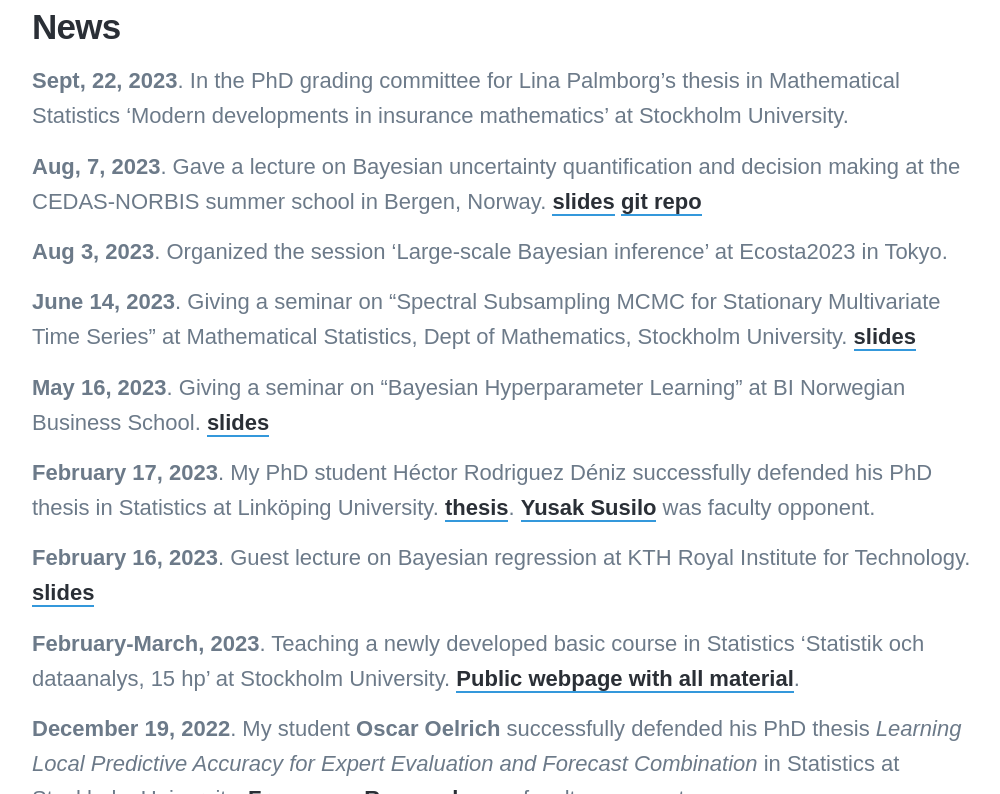
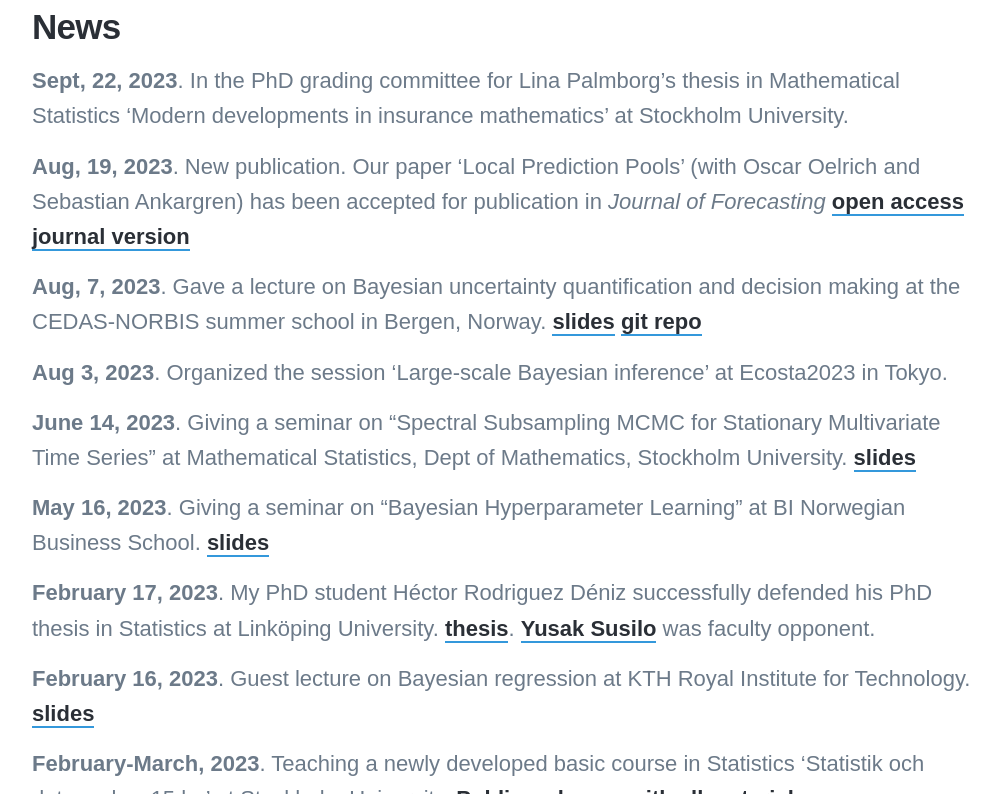
Before and after one commit to mattiasvillani/mattiasvillani.github.io, a Jekyll site: the page built from _pages/news.md, in a window 1280 px wide and 900 px high, scrolled down 502 px, cut to the strip 106-900 px from the top of the window. Shown: the whole strip, without its empty margins (138-1138 px from the left). Built offline with Jekyll 4.4.1, drawn with Linux system fonts in a browser that asks for light colours; nearby versions of some CDN libraries; some web fonts are replaced.

Commit message:
adding stm course and oscars publication

```diff
--- a/_pages/news.md
+++ b/_pages/news.md
@@ -8,6 +8,8 @@ featured_image: /images/linocut_newspaper.png
 ## News
 
 **Sept, 22, 2023**. In the PhD grading committee for Lina Palmborg's thesis in Mathematical Statistics 'Modern developments in insurance mathematics' at Stockholm University.
+
+**Aug, 19, 2023**. New publication. Our paper 'Local Prediction Pools' (with Oscar Oelrich and Sebastian Ankargren) has been accepted for publication in *Journal of Forecasting* [open access journal version](https://doi.org/10.1002/for.3030)
 
 **Aug, 7, 2023**. Gave a lecture on Bayesian uncertainty quantification and decision making at the CEDAS-NORBIS summer school in Bergen, Norway. [slides](https://github.com/mattiasvillani/Talks/raw/master/CEDASNorbisBergen2023/CEDASBergen2023Villani.pdf) [git repo](https://github.com/mattiasvillani/CEDAS_NORBIS2023)
 
```
Also changed, not shown: images/courses/stm_course.png (added).
